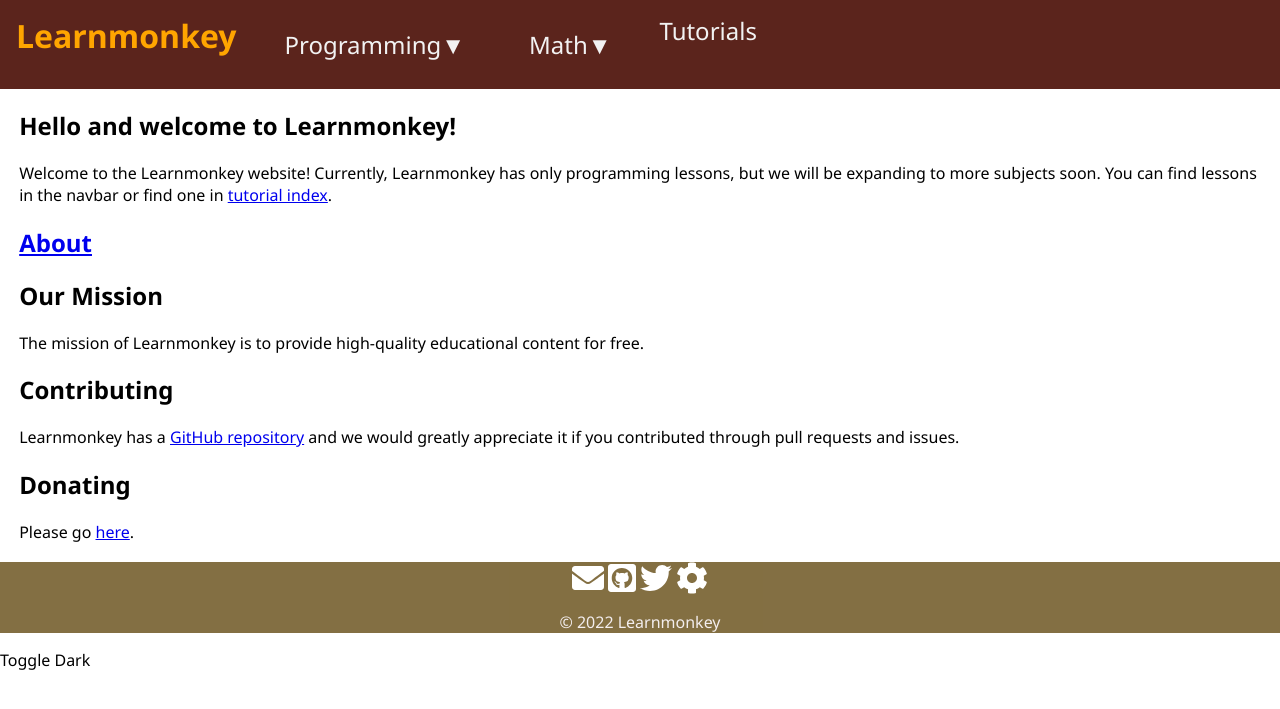
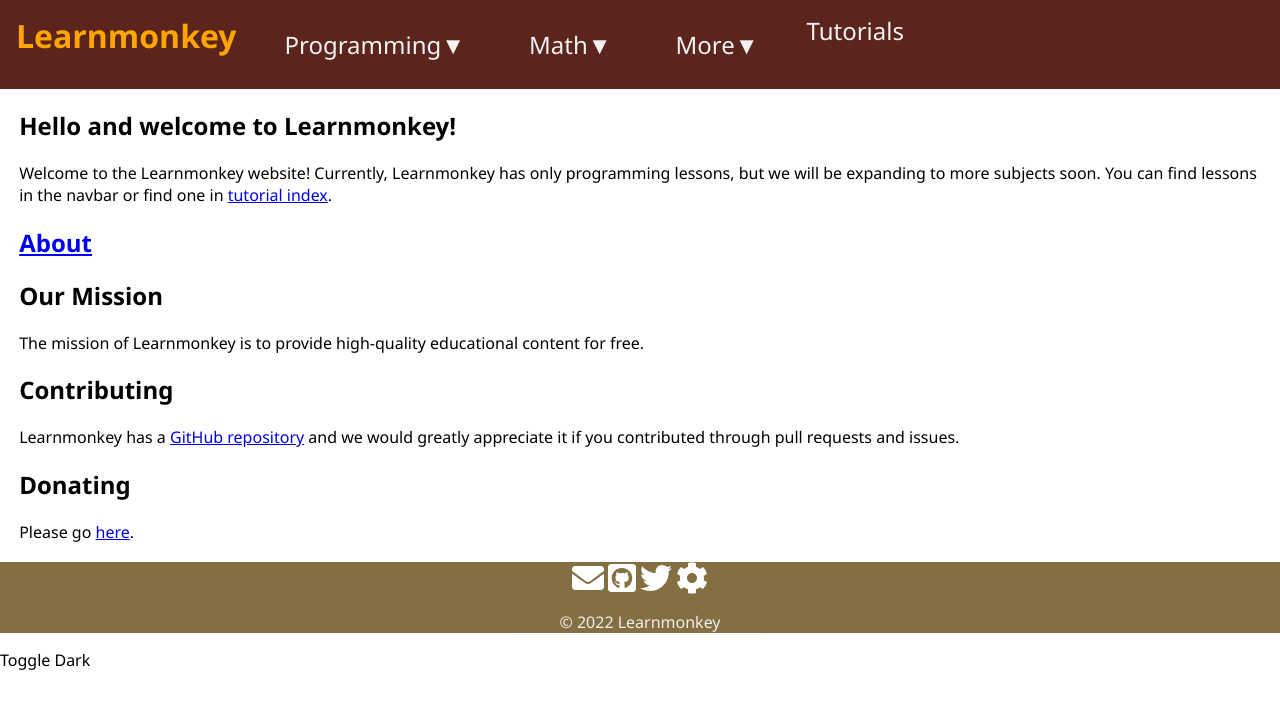
Before and after one commit to learnmonkey/learnmonkey.github.io, a Jekyll site: the page built from index.html, in a window 1280 px wide. Shown: the top 709 px of the page. Built offline with Jekyll 4.4.1, drawn with Linux system fonts in a browser that asks for light colours; nearby versions of some CDN libraries.

Commit message:
update css

```diff
--- a/_includes/nav.html
+++ b/_includes/nav.html
@@ -88,6 +88,15 @@
 			<a href="#">Link 3</a>
 		</div>
 	</div>
+	<div class="dropdown">
+		<button class="dropbtn"><a href="/math/" style="font-weight:400;">More&#x25BC</a>
+		</button>
+		<div class="dropdown-content">
+			<a href="/tutorial-index/">Tutorials</a>
+			<a href="/settings/">Settings</a>
+			<a href="#">Link 3</a>
+		</div>
+	</div>
 	<a href="/tutorial-index/" style="font-size: 1.5em;">Tutorials</a>
 	<a class="small-nav-open icon" onclick="openSmallNav()">&#9776;</a>
 </div>
```
